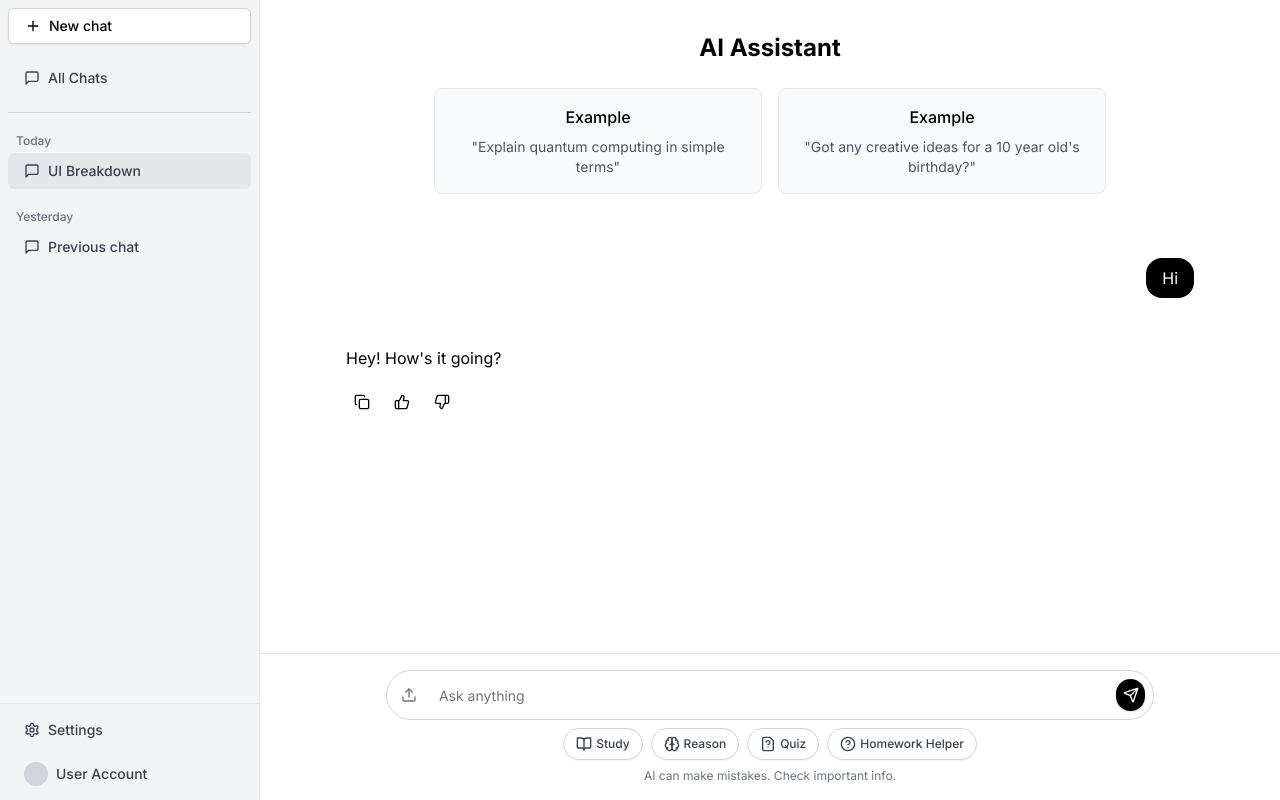
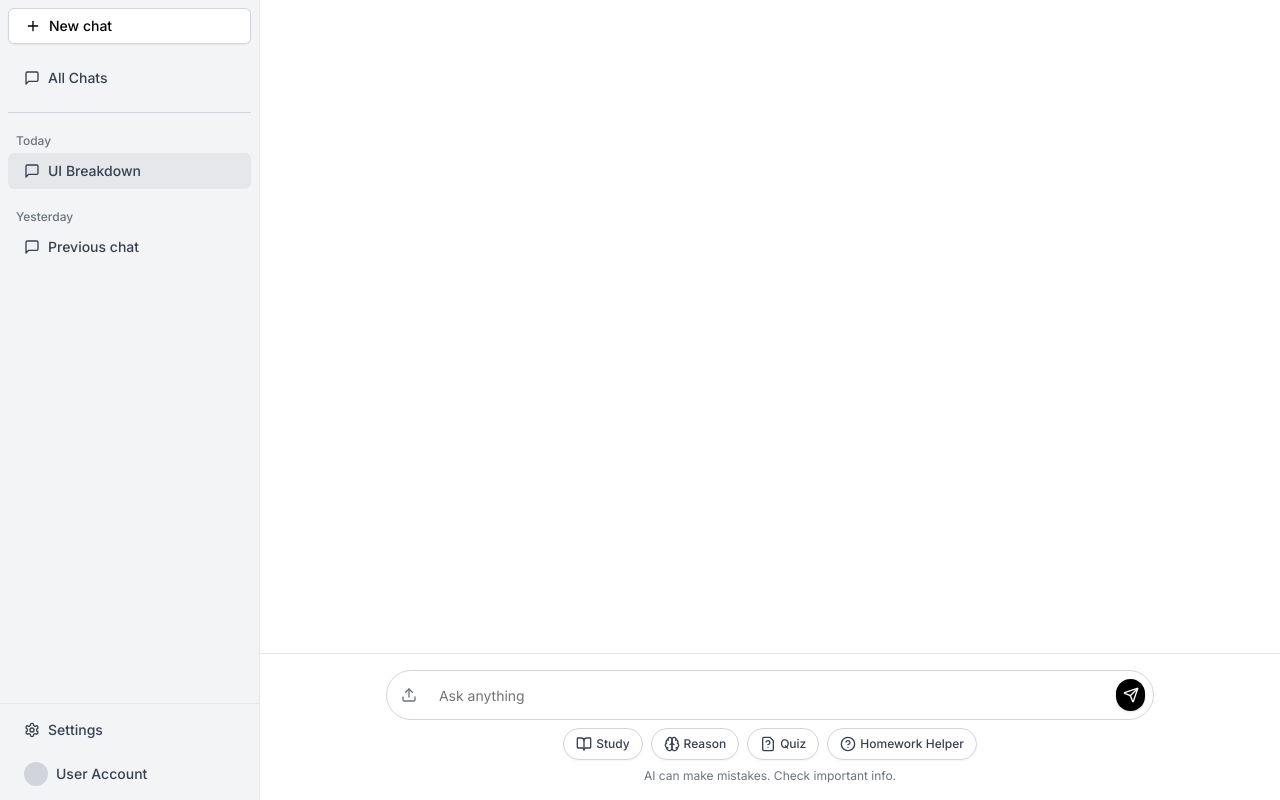
Before and after one commit to learnrithmai/Learnrithm-Ai-Teacher-frontend, a Next.js app: page /chat in a window 1280 px wide. Built offline with nearby package versions, Linux system fonts and the light colour scheme.

Commit message:
feat: remove static example messages and update welcome message title for clarity

```diff
--- a/src/components/chat/ChatMessages.tsx
+++ b/src/components/chat/ChatMessages.tsx
@@ -2,10 +2,7 @@
 
 import { motion, AnimatePresence } from "framer-motion";
 import { ScrollArea } from "@/components/ui/scroll-area";
-import { Button } from "@/components/ui/button";
-import { Copy, ThumbsUp, ThumbsDown, X } from "lucide-react";
 import { Message } from "@/types/chat";
-import { WelcomeMessage } from "./WelcomeMessage";
 import { Message as MessageComponent } from "./Message";
 
 interface ChatMessagesProps {
@@ -26,93 +23,7 @@ export function ChatMessages({
   return (
     <ScrollArea className="flex-1">
       <div className="max-w-4xl mx-auto">
-        {messages.length === 0 && <WelcomeMessage />}
         <AnimatePresence>
-          {/* Static User Example Message */}
-          <motion.div
-            key="user-example" // Added unique key
-            initial={{ opacity: 0, y: 10 }}
-            animate={{ opacity: 1, y: 0 }}
-            exit={{ opacity: 0 }}
-            transition={{ duration: 0.2 }}
-            className="py-8 px-4 md:px-6"
-          >
-            <div className="flex justify-end items-center">
-              <div className="bg-black text-white rounded-2xl py-2 px-4 max-w-[80%]">
-                <p>Hi</p>
-              </div>
-            </div>
-          </motion.div>
-
-          {/* Static Assistant Example Message */}
-          <motion.div
-            key="assistant-example" // Added unique key
-            initial={{ opacity: 0, y: 10 }}
-            animate={{ opacity: 1, y: 0 }}
-            exit={{ opacity: 0 }}
-            transition={{ duration: 0.2 }}
-            className="py-4 px-4 md:px-6"
-          >
-            <div className="flex flex-col max-w-[80%]">
-              <p className="mb-2">Hey! How's it going?</p>
-              <div className="flex items-center gap-2 mt-2">
-                <Button
-                  variant="ghost"
-                  size="icon"
-                  className="h-8 w-8 rounded-full hover:bg-gray-100"
-                  onClick={() => {}}
-                >
-                  <Copy size={16} />
-                </Button>
-                <Button
-                  variant="ghost"
-                  size="icon"
-                  className="h-8 w-8 rounded-full hover:bg-gray-100"
-                  onClick={() => onToggleFeedback("example")}
-                >
-                  <ThumbsUp size={16} />
-                </Button>
-                <Button
-                  variant="ghost"
-                  size="icon"
-                  className="h-8 w-8 rounded-full hover:bg-gray-100"
-                  onClick={() => {}}
-                >
-                  <ThumbsDown size={16} />
-                </Button>
-              </div>
-              {isFeedbackVisible && currentFeedbackId === "example" && (
-                <div className="flex items-center mt-4 p-2 border rounded-lg border-gray-200">
-                  <span className="text-sm text-gray-700 mr-2">
-                    Is this conversation helpful so far?
-                  </span>
-                  <Button
-                    variant="ghost"
-                    size="icon"
-                    className="h-8 w-8 rounded-full hover:bg-gray-100"
-                  >
-                    <ThumbsUp size={16} />
-                  </Button>
-                  <Button
-                    variant="ghost"
-                    size="icon"
-                    className="h-8 w-8 rounded-full hover:bg-gray-100"
-                  >
-                    <ThumbsDown size={16} />
-                  </Button>
-                  <Button
-                    variant="ghost"
-                    size="icon"
-                    className="h-8 w-8 rounded-full hover:bg-gray-100 ml-auto"
-                    onClick={() => onToggleFeedback("example")}
-                  >
-                    <X size={16} />
-                  </Button>
-                </div>
-              )}
-            </div>
-          </motion.div>
-
           {/* Dynamic Messages */}
           {messages.map((message) => (
             <MessageComponent
@@ -126,7 +37,7 @@ export function ChatMessages({
           {/* Loading Indicator */}
           {isLoading && (
             <motion.div
-                key="loading" // Added unique key
+              key="loading"
               initial={{ opacity: 0, y: 10 }}
               animate={{ opacity: 1, y: 0 }}
               className="py-4 px-4 md:px-6"
--- a/src/components/chat/WelcomeMessage.tsx
+++ b/src/components/chat/WelcomeMessage.tsx
@@ -3,10 +3,10 @@
 export function WelcomeMessage() {
   return (
     <div className="text-center mt-8">
-      <h1 className="text-2xl font-bold mb-6">AI Assistant</h1>
+      <h1 className="text-2xl font-bold mb-6">Learnrithm Ai Chat</h1>
       <div className="grid grid-cols-1 md:grid-cols-2 gap-4 max-w-2xl mx-auto mb-8">
         <div className="p-4 bg-gray-50 rounded-lg border border-gray-200">
-          <h2 className="font-medium mb-2">Example</h2>
+          <h2 className="font-medium mb-2"></h2>
           <p className="text-sm text-gray-600">
             "Explain quantum computing in simple terms"
           </p>
```
Lines whose indentation alone changed are shown as unchanged.
